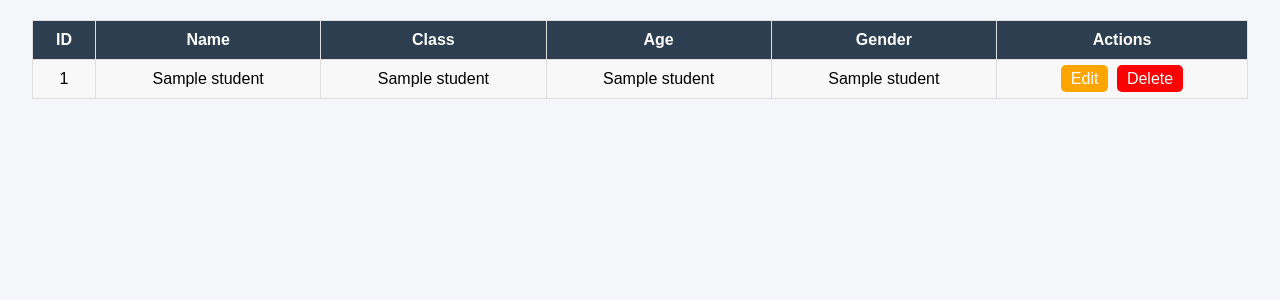
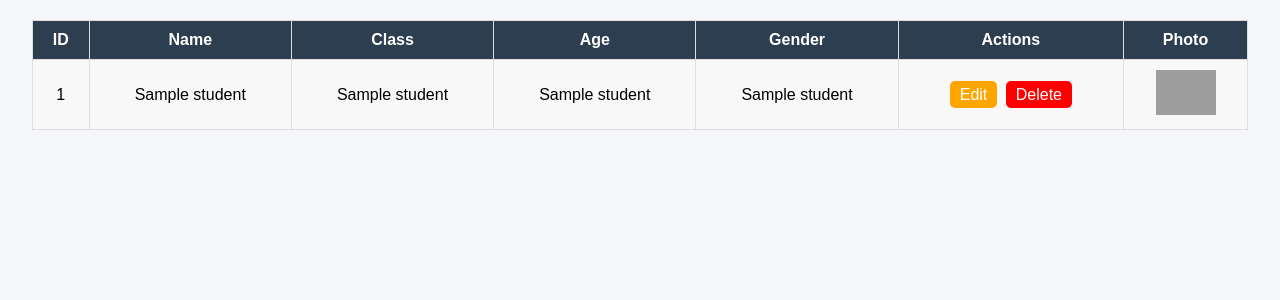
Before and after one commit to we32693269/school-saas, a Flask app: template templates/list.html in a window 1280 px wide. Shown: the part 64-364 px from the top of the page. Run offline with Flask 3, Linux system fonts and the light colour scheme; the template is opened without the code that fills it: most values are stand-ins (such as "Sample title", 1, 10 or a date in 2020); grey boxes are pictures that could not be loaded.

Commit message:
Update list.html

```diff
--- a/templates/list.html
+++ b/templates/list.html
@@ -21,6 +21,7 @@
         <th>Age</th>
         <th>Gender</th>
         <th>Actions</th>
+        <th>Photo</th>
     </tr>
 
     {% for s in students %}
@@ -35,6 +36,12 @@
             <a href="/edit/{{ s[0] }}">Edit</a>
             <a href="/delete/{{ s[0] }}">Delete</a>
         </td>
+        <td>
+           <img
+               src="{{ url_for('static', filename='uploads/' + s[5]) }}"
+               width="60"
+            >
+        </td>
     </tr>
     {% endfor %}
 
```
